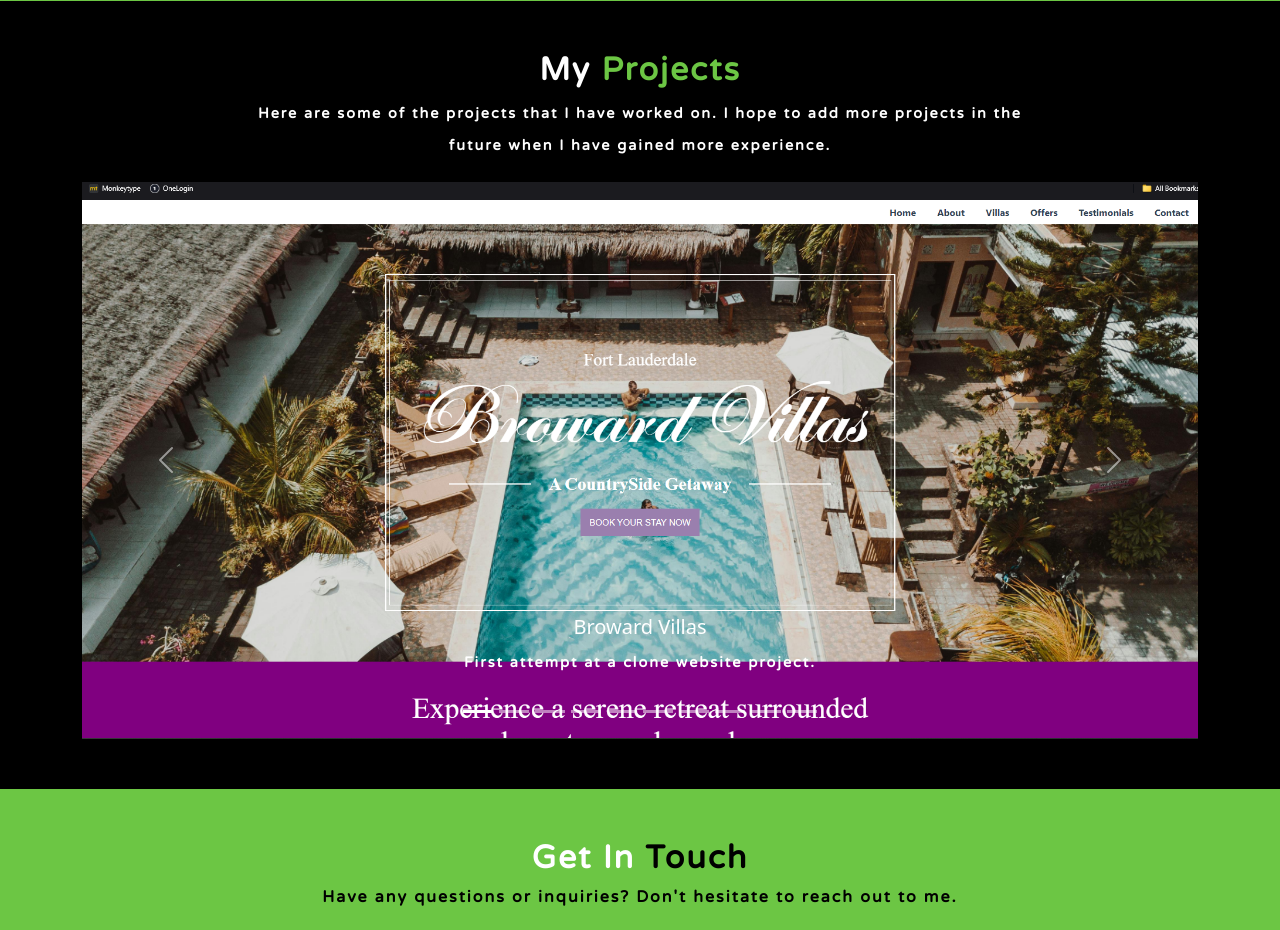
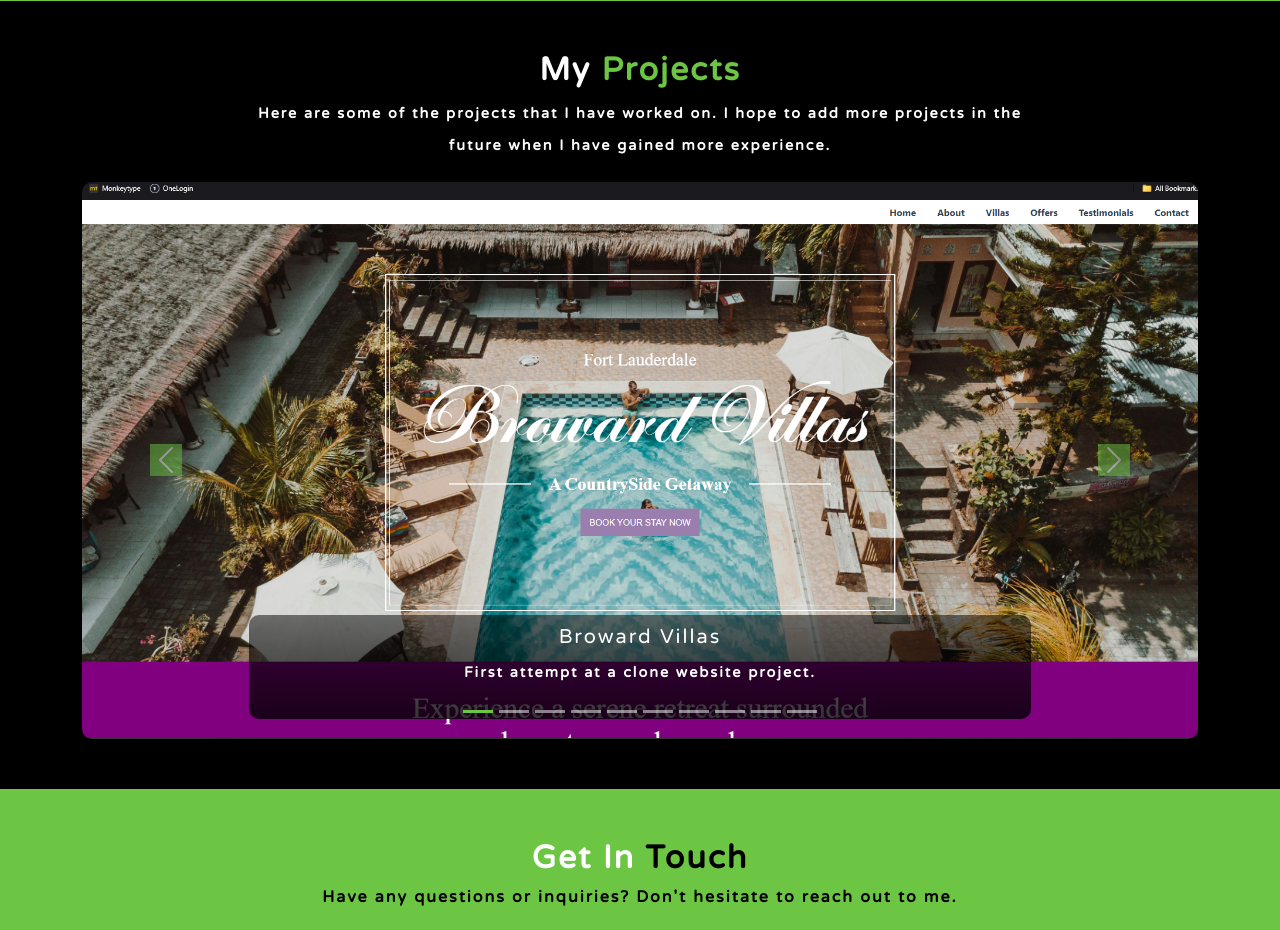
Before and after one commit to Daniel1000c/creatorRepo, a PHP site: page / in a window 1280 px wide. Shown: the part 2073-3003 px from the top of the page. Run offline with PHP 8.4, Linux system fonts and the light colour scheme.

Commit message:
add project card formatting

```diff
--- a/css/style.css
+++ b/css/style.css
@@ -588,6 +588,47 @@ input[type="submit"]:hover {
     letter-spacing: 2px;
     line-height: 2rem;
 }
+
+/*Format carousel items*/
+.carousel-item a {
+    text-decoration: none;
+}
+
+/*Format carousel item text*/
+.carousel-caption {
+    background: linear-gradient(rgba(0, 0, 0, 0.5), rgba(0, 0, 0, 0.8));
+    font-family: var(--primary-nav-font);
+    font-size: 1rem;
+    font-weight: bolder;
+    letter-spacing: 2px;
+    line-height: 1.5rem;
+    padding: 10px;
+    border-radius: 10px;
+}
+
+/*Format carousel arrows*/
+.carousel-control-next-icon, .carousel-control-prev-icon {
+    background-color: var(--secondary-color);
+}
+
+/*Format carousel indicators*/
+.carousel-indicators button {
+    background-color: var(--secondary-color);
+    opacity: 0.7;
+}
+
+.carousel-indicators button.active {
+    background-color: var(--secondary-color);
+    opacity: 1;
+}
+
+/*Format project img card gradient*/
+.carousel-item img {
+    width: 100%;
+    height: 100%;
+    object-fit: cover;
+    border-radius: 10px;
+}
 /**************************************************End of Section Formatting***************************************************/
 
 /**************************************************Footer Formatting***************************************************/
```
